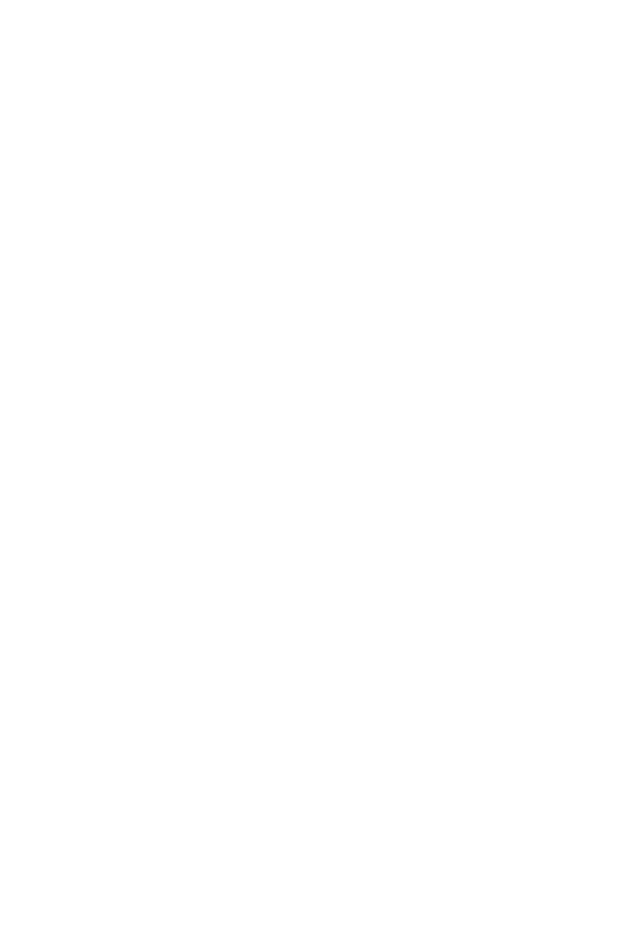
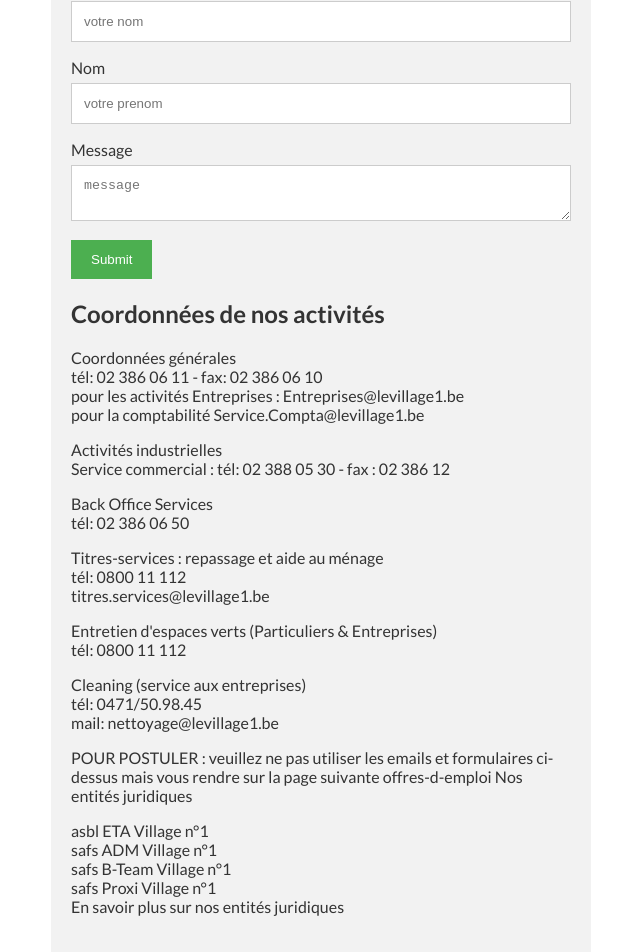
Before and after one commit to debraive/filrouge-village-n-1, a React (Create React App) app in the folder multipage/: page /contact in a window 1280 px wide. Shown: the part 295-1247 px from the top of the page, without its empty margins (319-959 px from the left). Before the commit the page ends 800 px from the top, so only its background shows below. Built offline with nearby package versions, Linux system fonts and the light colour scheme.

Commit message:
mon commit

```diff
--- a/multipage/src/App.js
+++ b/multipage/src/App.js
@@ -2,6 +2,7 @@
 import QuiSommesNous from './components/QuiSommesNous';
 import Accueil from "./components/Accueil";
 import ServicesP from './components/ServicesParticulier';
+import Contact from './components/Contact'
 import ServicesE from './components/ServicesEntreprise';
 import {
     BrowserRouter as Router,
@@ -20,6 +21,7 @@
                         <li><Link to="/qui-sommes-nous">Qui Sommes Nous</Link></li>
                         <li><Link to="/services-aux-entreprises">Services Aux Entreprises</Link></li>
                         <li><Link to="/services-aux-particuliers">Services Aux Particuliers</Link></li>
+                        <li><Link to="/contact">Contact</Link></li>
                     </ul>
                 </div>
             </nav>
@@ -28,6 +30,7 @@
             <Route path="/qui-sommes-nous" component={QuiSommesNous}/>
             <Route path="/services-aux-entreprises" component={ServicesE}/>
             <Route path="/services-aux-particuliers" component={ServicesP}/>
+            <Route path="/contact" component={Contact}/>
         </div>
     </Router>
 );
--- a/multipage/src/components/Accueil.js
+++ b/multipage/src/components/Accueil.js
@@ -1,16 +1,13 @@
 import {Component} from "react"
 import React from "react";
-import {Route} from 'react-router-dom'
-import SEMenu from "./CategoriesMenus/SEMenu";
 
 class Accueil extends React.Component {
     render() {
         return (
             <div className="container">
+
                 <header>
                     <div className="background">
-                <img src="../../public/images/building_1.jpg" alt="background building"/>
-              </div>
                         <div className="Intro">
                             <p>
                                 Les Entreprises du Village n°1, composées d'une entreprise de travail adapté
@@ -19,7 +16,9 @@
                                 du travail en leur offrant un emploi et un accompagnement social.
                             </p>
                         </div>
+                    </div>
                 </header>
+
                 <div className="contenu">
                     <section>
                         <div className="block">
@@ -49,7 +48,6 @@
                     </section>
                 </div>
             </div>
-
         )
     }
 }
--- /dev/null
+++ b/multipage/src/components/CategoriesMenus/QSMMenu.js
@@ -0,0 +1,41 @@
+import {Component} from "react"
+import React from "react"
+import {NavLink, NavNavLink} from 'react-router-dom'
+
+
+class QSMMenu extends Component {
+
+    linksArray() {
+        let match = this.props.match;
+        let tab = [
+            {url: 'Qui_Sommes_Nous', title: 'Qui Sommes Nous'},
+            {url: 'Historique', title: 'Historique'},
+            {url: 'Départements', title: 'Départements'},
+            {url: 'Partenaires', title: 'Partenaires'},
+            {url: 'Entités_juridiques', title: 'Entités_juridiques'},
+            {url: 'Nous_soutenir', title: 'Nous_soutenir'}
+        ];
+
+        return (
+            tab.map((e, i) => <li>
+                <NavLink key={i} to={`${match.url}/${e.url}`} replace>{e.title} </NavLink></li>)
+        )
+    }
+
+    render() {
+        return (
+            <div className="se_menu">
+                <h2 className="category_title">Qui Sommes Nous ?</h2>
+                <div className="text">
+                    <p>Village n°1 Entreprises soutient les personnes en situation de handicap et/ou exclues du circuit
+                        traditionnel du travail par la création d'emploi.</p>
+                </div>
+                <ul className="category_menu">
+                    {this.linksArray()}
+                </ul>
+            </div>
+        )
+    }
+}
+
+export default QSMMenu
--- /dev/null
+++ b/multipage/src/components/Contact.js
@@ -0,0 +1,82 @@
+import React, {Component} from "react"
+
+class Contact extends Component {
+    render() {
+        return (
+            <div className="contact">
+                <div class="container">
+                    <h2>Notre site</h2>
+
+                    <ul>
+                        <li> Site de Noucelles</li>
+                        <li> Avenue Reine Astrid, 1</li>
+                        <li> 1440 Wauthier-Braine</li>
+                        <li> Tél: 02 386 06 11</li>
+                        <li> Fax: 02 386 12 00</li>
+                    </ul>
+
+                    <form action="../../Controller/MainController.php">
+                        <label for="fname">Prenom</label>
+                        <input type="text" id="fname" name="prenom" placeholder="votre nom"/>
+                        <label for="lname">Nom</label>
+                        <input type="text" id="lname" name="nom" placeholder="votre prenom"/>
+                        <label for="subject">Message</label>
+                        <textarea id="subject" name="message" placeholder="message"/>
+                        <input type="submit" value="Submit"/>
+                    </form>
+
+                    <h2>Coordonnées de nos activités</h2>
+
+                    <ul>
+                        <li>Coordonnées générales</li>
+                        <li>tél: 02 386 06 11 - fax: 02 386 06 10</li>
+                        <li>pour les activités Entreprises : Entreprises@levillage1.be</li>
+                        <li>pour la comptabilité Service.Compta@levillage1.be</li>
+                    </ul>
+                    <ul>
+                        <li>Activités industrielles</li>
+                        <li>Service commercial : tél: 02 388 05 30 - fax : 02 386 12</li>
+                    </ul>
+
+                    <ul>
+                        <li>Back Office Services</li>
+                        <li>tél: 02 386 06 50</li>
+                    </ul>
+
+                    <ul>
+                        <li>Titres-services : repassage et aide au ménage</li>
+                        <li> tél: 0800 11 112</li>
+                        <li> titres.services@levillage1.be</li>
+                    </ul>
+
+                    <ul>
+                        <li> Entretien d'espaces verts (Particuliers & Entreprises)</li>
+                        <li>tél: 0800 11 112</li>
+                    </ul>
+
+                    <ul>
+                        <li> Cleaning (service aux entreprises)</li>
+                        <li> tél: 0471/50.98.45</li>
+                        <li> mail: nettoyage@levillage1.be</li>
+                    </ul>
+
+                    POUR POSTULER : veuillez ne pas utiliser les emails et formulaires ci-dessus mais vous rendre sur la
+                    page suivante offres-d-emploi
+                    Nos entités juridiques
+
+                    <ul>
+                        <li>asbl ETA Village n°1</li>
+                        <li>safs ADM Village n°1</li>
+                        <li>safs B-Team Village n°1</li>
+                        <li>safs Proxi Village n°1</li>
+                        <li>En savoir plus sur nos entités juridiques</li>
+                    </ul>
+
+                </div>
+            </div>
+
+        )
+    }
+}
+
+export default Contact;
--- /dev/null
+++ b/multipage/src/components/SubCategoriesMenus/QSMSubMenu.js
@@ -0,0 +1,36 @@
+import {Component} from "react"
+import React from "react"
+import {NavLink} from 'react-router-dom'
+
+
+class SEMenuu extends Component {
+
+    linksArray() {
+        let match = this.props.match;
+        let tab = [
+            {url: '/qui-sommes-nous/Qui_Sommes_Nous', title: 'Qui Sommes Nous'},
+            {url: '/qui-sommes-nous/Historique', title: 'Historique'},
+            {url: '/qui-sommes-nous/Départements', title: 'Départements'},
+            {url: '/qui-sommes-nous/Partenaires', title: 'Partenaires'},
+            {url: '/qui-sommes-nous/Entités_juridiques', title: 'Entités_juridiques'},
+            {url: '/qui-sommes-nous/Nous_soutenir', title: 'Nous_soutenir'}
+        ];
+
+        return (
+            tab.map((e, i) => <li>
+                <NavLink key={i} to={e.url} replace>{e.title} </NavLink></li>)
+        )
+    }
+
+    render() {
+        return (
+            <div className="se_menu">
+                <ul className="category_menu">
+                    {this.linksArray()}
+                </ul>
+            </div>
+        )
+    }
+}
+
+export default SEMenuu
--- a/multipage/src/components/Topic.js
+++ b/multipage/src/components/Topic.js
@@ -8,13 +8,13 @@
     renderComponent(link, match) {
         switch (link) {
             case "Renovation":
-                return <Renovation match={match}/>;
+                return <Renovation />;
             case "Cleaning":
-                return <Cleaning match={match}/>;
+                return <Cleaning />;
             case "backOffice":
-                return <Renovation match={match}/>;
+                return <Renovation />;
             case "horticulture":
-                return <Renovation match={match}/>;
+                return <Renovation />;
         }
     }
 
@@ -23,7 +23,6 @@
         const match = this.props.match;
         return (
             <div className="topic">
-                {/*<header>okokok</header>*/}
                 <div className="submenu">
                     <SubMenu match={match}/>
                 </div>
--- a/multipage/src/components/TopicQSM.js
+++ b/multipage/src/components/TopicQSM.js
@@ -5,6 +5,7 @@
 import Partenaires from "./QSMContent/Partenaires";
 import Juridique from "./QSMContent/Juridique";
 import Soutenir from "./QSMContent/Soutenir";
+import QSMSubMenu from "./SubCategoriesMenus/QSMSubMenu";
 
 
 class Topic extends Component {
@@ -30,8 +31,13 @@
     render() {
         const match = this.props.match;
         return (
-            <div>
-                {this.renderComponent(match.params.topicId)}
+            <div className="topic">
+                <div className="submenu">
+                    <QSMSubMenu match={match}/>
+                </div>
+                <div>
+                    {this.renderComponent(match.params.topicId, match)}
+                </div>
             </div>
         )
     }
--- a/multipage/src/index.css
+++ b/multipage/src/index.css
@@ -180,6 +180,31 @@
     text-decoration: none;
 }
 
+input[type=text], select, textarea {
+    width: 100%; /* Full width */
+    padding: 12px; /* Some padding */
+    border: 1px solid #ccc; /* Gray border */
+    box-sizing: border-box; /* Make sure that padding and width stays in place */
+    margin-top: 6px; /* Add a top margin */
+    margin-bottom: 16px; /* Bottom margin */
+    resize: vertical /* Allow the user to vertically resize the textarea (not horizontally) */
+}
+
+input[type=submit] {
+    background-color: #4CAF50;
+    color: white;
+    padding: 12px 20px;
+    border: none;
+    cursor: pointer;
+}
+
+.contact .container {
+    background-color: #f2f2f2;
+    padding: 20px;
+    max-width:500px;
+    margin: 0 auto;
+}
+
 @media screen and (max-width: 1200px) {
     .topic .submenu {
         left: 0;
```
Also changed, not shown: multipage/src/components/QuiSommesNous.js (+12 -39 lines), 1 other file (tests, documents, lock files or other folders). Lines whose indentation alone changed are shown as unchanged.
